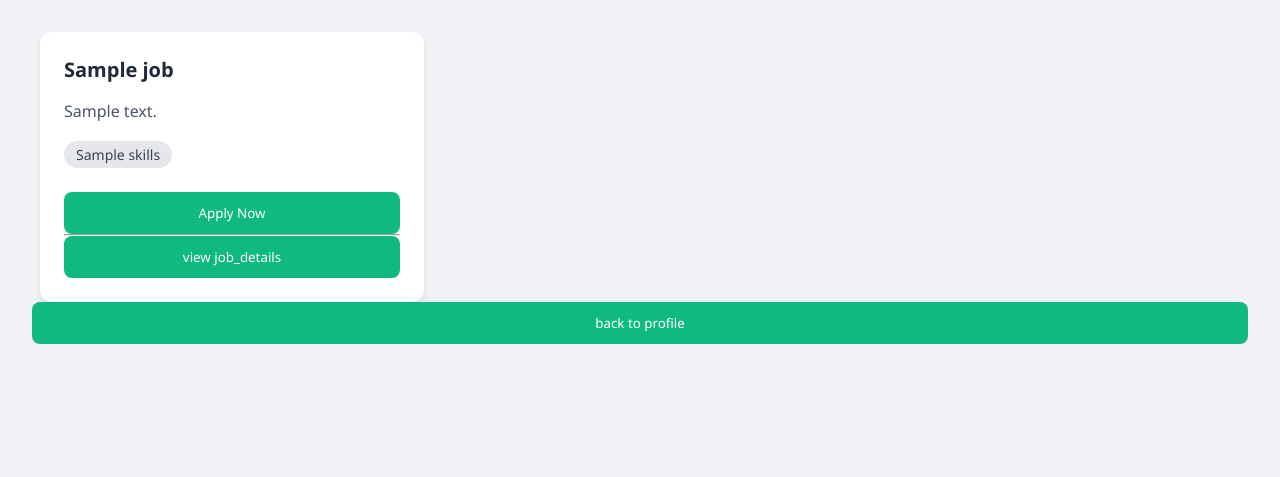
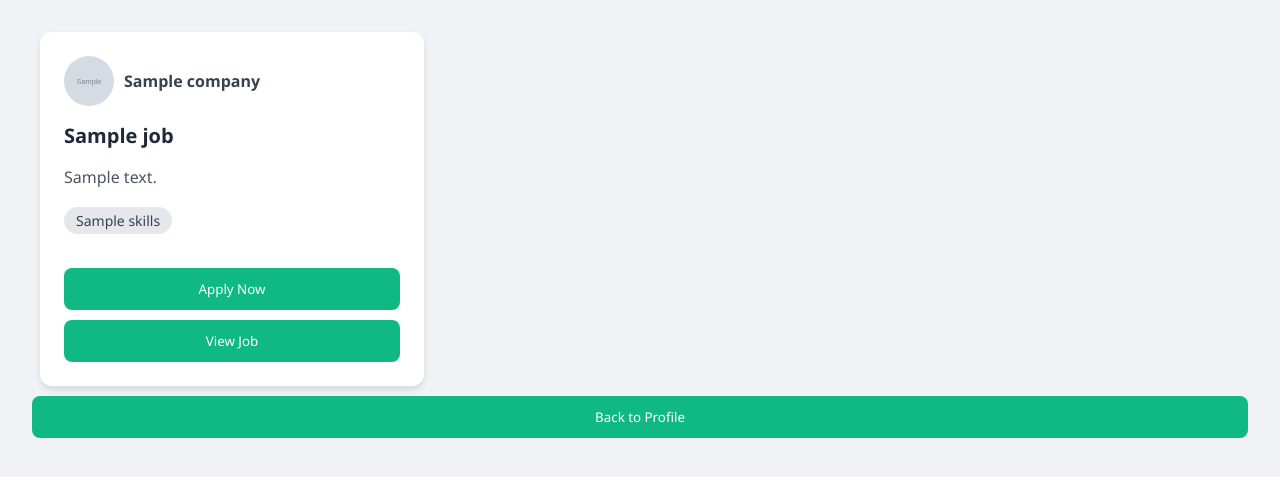
Before and after one commit to Amsaho/AI_resume, a Flask app: template templates/apply.html in a window 1280 px wide. Shown: the top 477 px of the page. Run offline with Flask 3, Linux system fonts and the light colour scheme; the template is opened without the code that fills it: most values are stand-ins (such as "Sample title", 1, 10 or a date in 2020); grey boxes marked "Sample" are stand-in pictures; parts of the project's set-up code (start-up, migrations or seed data) failed here and were passed over.

Commit message:
Update apply.html

```diff
--- a/templates/apply.html
+++ b/templates/apply.html
@@ -31,16 +31,30 @@
             padding: 1.5rem;
             box-shadow: 0 4px 6px rgba(0, 0, 0, 0.1);
             transition: transform 0.2s ease;
+            position: relative;
         }
 
         .job-card:hover {
             transform: translateY(-2px);
         }
 
-        .job-id {
-            color: #6b7280;
-            font-size: 0.875rem;
-            margin-bottom: 0.5rem;
+        .company-info {
+            display: flex;
+            align-items: center;
+            gap: 10px;
+            margin-bottom: 1rem;
+        }
+
+        .company-logo {
+            width: 50px;
+            height: 50px;
+            border-radius: 50%;
+        }
+
+        .company-name {
+            font-size: 1rem;
+            font-weight: 600;
+            color: #374151;
         }
 
         .job-title {
@@ -81,6 +95,7 @@
             font-weight: 500;
             transition: background-color 0.2s ease;
             width: 100%;
+            margin-top: 10px;
         }
 
         .apply-btn:hover {
@@ -103,6 +118,10 @@
     <div class="job-container">
         {% for job in jobs %}
         <div class="job-card">
+            <div class="company-info">
+                <img class="company-logo" src="{{ job.logo_url }}" alt="{{ job.company }} Logo">
+                <span class="company-name">{{ job.company }}</span>
+            </div>
             <h3 class="job-title">{{ job.title }}</h3>
             <p class="job-description">{{ job.description }}</p>
             <div class="skills-list">
@@ -110,42 +129,35 @@
                 <span class="skill-tag">{{ skill.strip() }}</span>
                 {% endfor %}
             </div>
-            <button class="apply-btn" onclick="applyJob('{{ job.title }}')">
+            <button class="apply-btn" onclick="applyJob('{{ job.id }}')">
                 Apply Now
             </button>
-            <hr>
-            <button class ="apply-btn" onclick="viewJob('{{ job.title }}')"> view job_details</button>
-
+            <form action="{{ url_for('view_job', job_id=job['id']) }}" method="GET" style="display: inline;">
+                <button type="submit" class="apply-btn">View Job</button>
+            </form>
         </div>
         {% endfor %}
+    </div>
 
-    </div>
-</div>
     <form method="GET" action="/success">
-    <button class="apply-btn"> back to profile</button>
+        <button class="apply-btn">Back to Profile</button>
     </form>
+
     <script>
-         function viewJob(job_title)
-         {
-        const encodedJobTitle = encodeURIComponent(job_title);
-        const url = `/view_job/${encodedJobTitle}`;
-       fetch(url, {method: 'GET'})
-       window.location.href = url
-         }
-    function applyJob(job_title) {
-        if (!job_title) {
+
+        function applyJob(job_id) {
+            if (!job_id) {
                 alert("Error: Invalid job title");
                 return;
             }
-
 
             const button = event.target;
             button.disabled = true;
             button.textContent = 'Applying...';
             button.style.backgroundColor = '#6ee7b7';
 
-        const encodedJobTitle = encodeURIComponent(job_title);
-        const url = `/apply_job/${encodedJobTitle}`;
+            const encodedJobId = encodeURIComponent(job_id);
+            const url = `/apply_job/${encodedJobId}`;
 
             fetch(url, {
                 method: 'POST',
```
Lines whose indentation alone changed are shown as unchanged.
